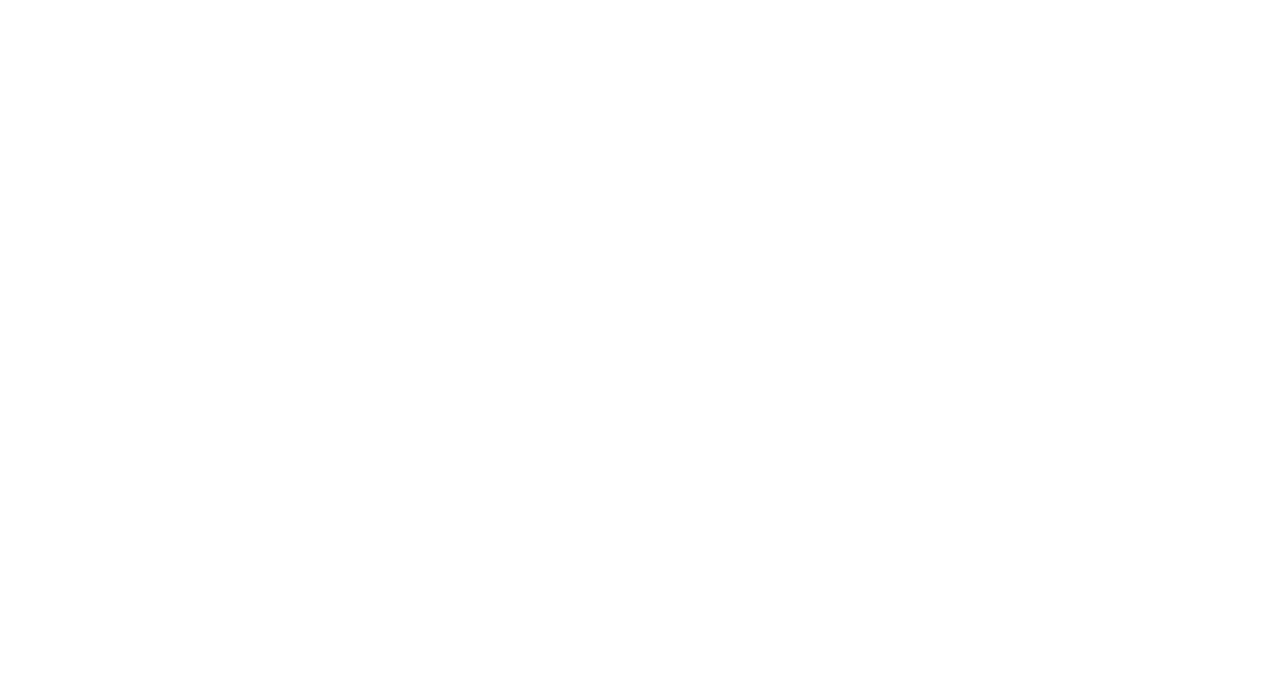
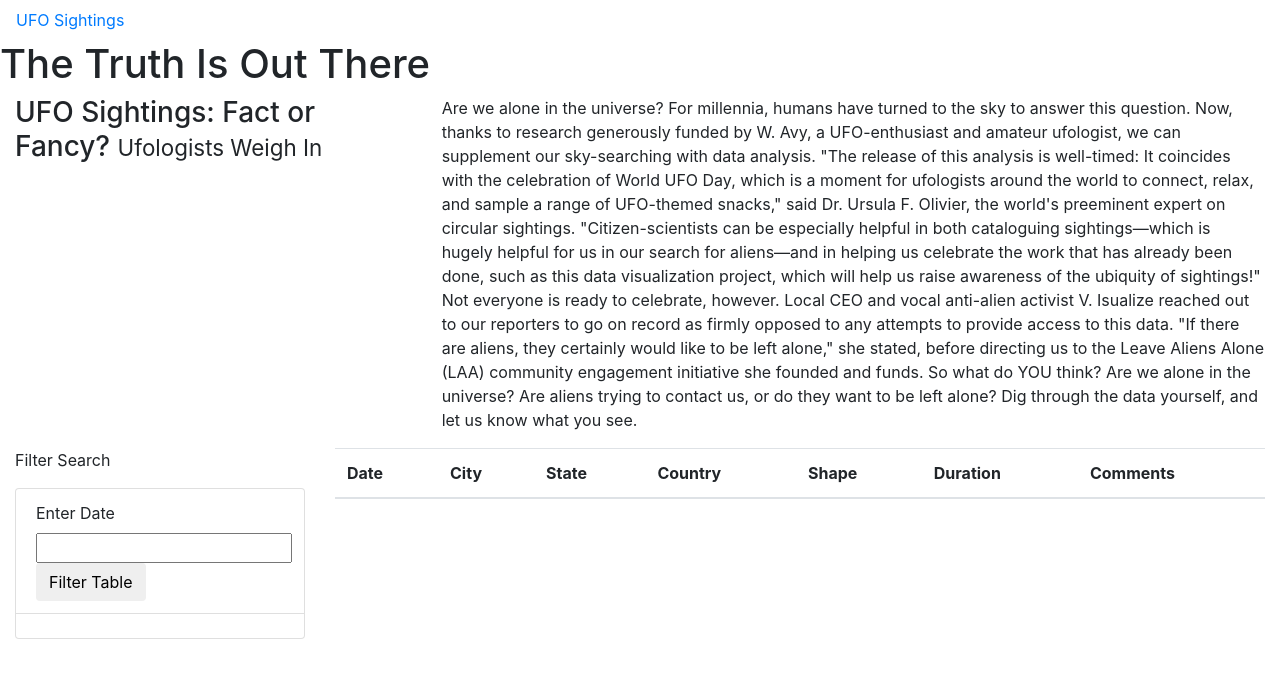
Before and after one commit to MelissaLesiewicz/UFOs, a plain HTML site: page index.html in a window 1280 px wide. Drawn offline with nearby package versions, Linux system fonts and the light colour scheme.

Commit message:
Update index.html

```diff
--- a/index.html
+++ b/index.html
@@ -4,9 +4,77 @@
     <meta charset="UTF-8">
     <meta http-equiv="X-UA-Compatible" content="IE=edge">
     <meta name="viewport" content="width=device-width, initial-scale=1.0">
-    <title>Document</title>
+    <title>UFO Finder</title>
+	<link
+      rel="stylesheet"
+      href="https://maxcdn.bootstrapcdn.com/bootstrap/4.0.0/css/bootstrap.min.css"
+      integrity="sha384-Gn5384xqQ1aoWXA+058RXPxPg6fy4IWvTNh0E263XmFcJlSAwiGgFAW/dAiS6JXm"
+      crossorigin="anonymous"
+    />
+	<link rel="stylesheet" href="static/css/style.css">
 </head>
 <body>
+	<div class="wrapper">
+		<nav class="navbar navbar-expand-lg">
+			<a class "navbar-brand" href="index.html">UFO Sightings</a>
+		</nav>
+		<div class=”jumbotron”>
+		<h1>The Truth Is Out There</h1>
+		<div>
+	</div>
+	<div class="container-fluid">
+		<div class="row">
+			<div class="col-md-4">
+			<h3>UFO Sightings: Fact or Fancy? <small>Ufologists Weigh In</small></h3>
+			</div>
+			<div class="col-md-8">
+			<p>
+			Are we alone in the universe? For millennia, humans have turned to the sky to answer this question. Now, thanks to research generously funded by W. Avy, a UFO-enthusiast and amateur ufologist, we can supplement our sky-searching with data analysis.
+			"The release of this analysis is well-timed: It coincides with the celebration of World UFO Day, which is a moment for ufologists around the world to connect, relax, and sample a range of UFO-themed snacks," said Dr. Ursula F. Olivier, the world's preeminent expert on circular sightings. "Citizen-scientists can be especially helpful in both cataloguing sightings—which is hugely helpful for us in our search for aliens—and in helping us celebrate the work that has already been done, such as this data visualization project, which will help us raise awareness of the ubiquity of sightings!"
+			Not everyone is ready to celebrate, however. Local CEO and vocal anti-alien activist V. Isualize reached out to our reporters to go on record as firmly opposed to any attempts to provide access to this data. "If there are aliens, they certainly would like to be left alone," she stated, before directing us to the Leave Aliens Alone (LAA) community engagement initiative she founded and funds.
+			So what do YOU think? Are we alone in the universe? Are aliens trying to contact us, or do they want to be left alone? Dig through the data yourself, and let us know what you see.
+			</p>
+			</div>
+		</div>
+	</div>
+	<div class="container-fluid">
+		<div class="row">
+			<div class="col-md-3">
+			<form>
+			  <p>Filter Search</p>
+			  <ul class="list-group">
+			  <li class="list-group-item">
+			  <label for="date">Enter Date</label>
+			  <input type="text" placeholder-"1/10/2010" id="datetime" />
+			  <button id="filter-btn" type="button" class="btn btn-default">Filter Table</button>
+			  </li>
+			  <li class="list-group-item">
+
+			  </li>
+			  </ul>
+			</form>
+			</div>
+			<div class="col-md-9">
+				<table class="table table-striped">
+				  <thead>
+					<tr>
+					  <th>Date</th>
+					  <th>City</th>
+					  <th>State</th>
+					  <th>Country</th>
+					  <th>Shape</th>
+					  <th>Duration</th>
+					  <th>Comments</th>
+					</tr>
+				  </thead>
+				  <tbody></tbody>
+				</table>
+			</div>
+		</div>
+	</div>
+
+
+
 
 </body>
 </html>
```
